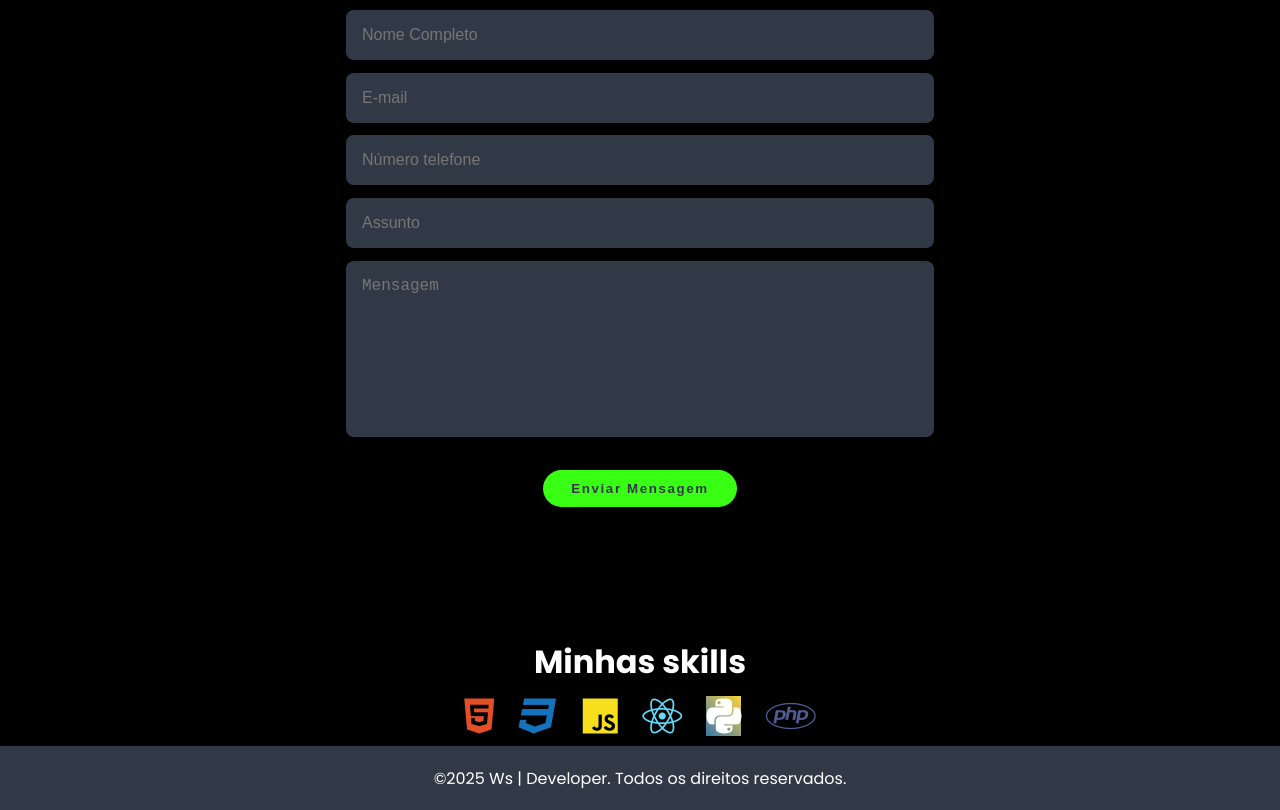
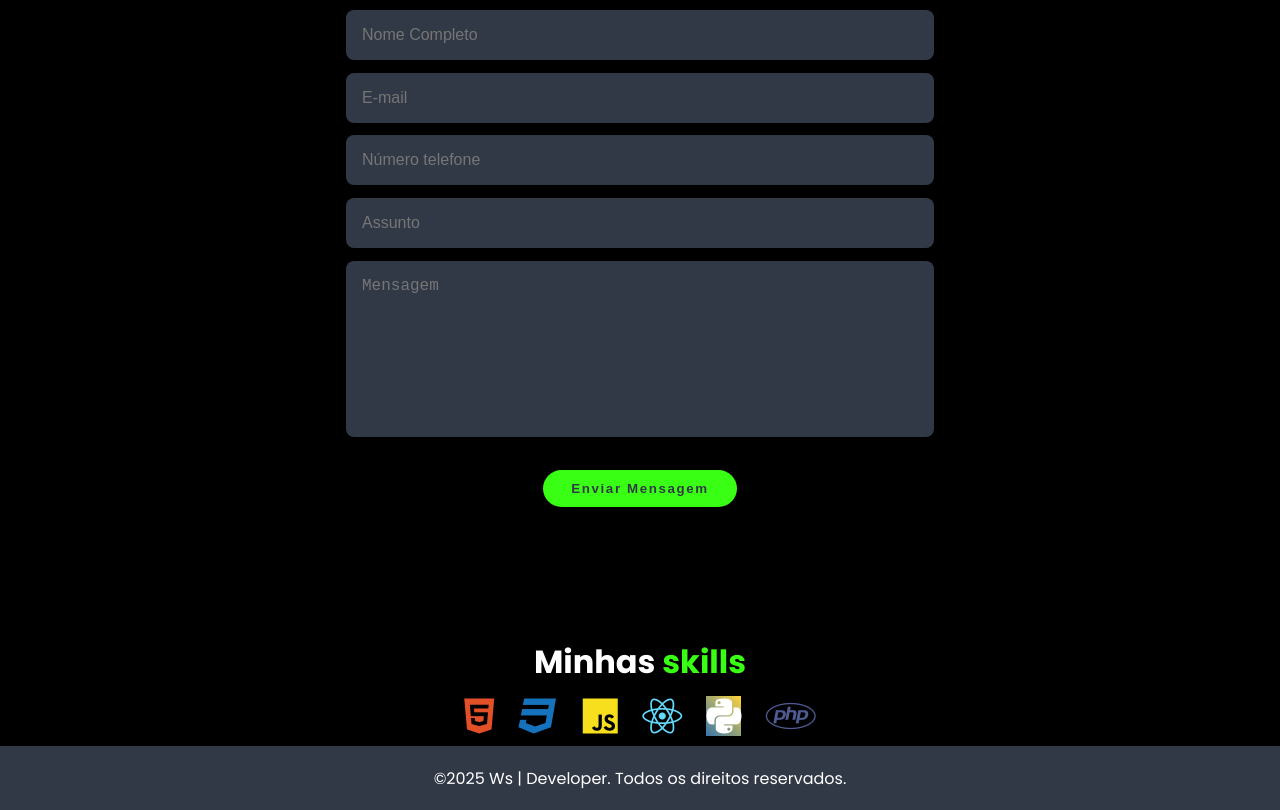
Before and after one commit to weslyzin/portfolio-basico, a plain HTML site: page index.html in a window 1280 px wide. Shown: the part 2668-3478 px from the top of the page. Drawn offline with nearby package versions, Linux system fonts and the light colour scheme.

Commit message:
Atualizar o index.html

```diff
--- a/index.html
+++ b/index.html
@@ -188,7 +188,7 @@
   </section>
 
   <div class="linguagens">
-    <h1>Minhas skills</h1>
+    <h1>Minhas <span>skills</span></h1>
         <i class="fab fa-html5" style="color: #e34f26;"></i>
         <i class="fab fa-css3" style="color: #1572bc;"></i>
         <i class="fab fa-js" style="color: #f7df1e;"></i>
```
